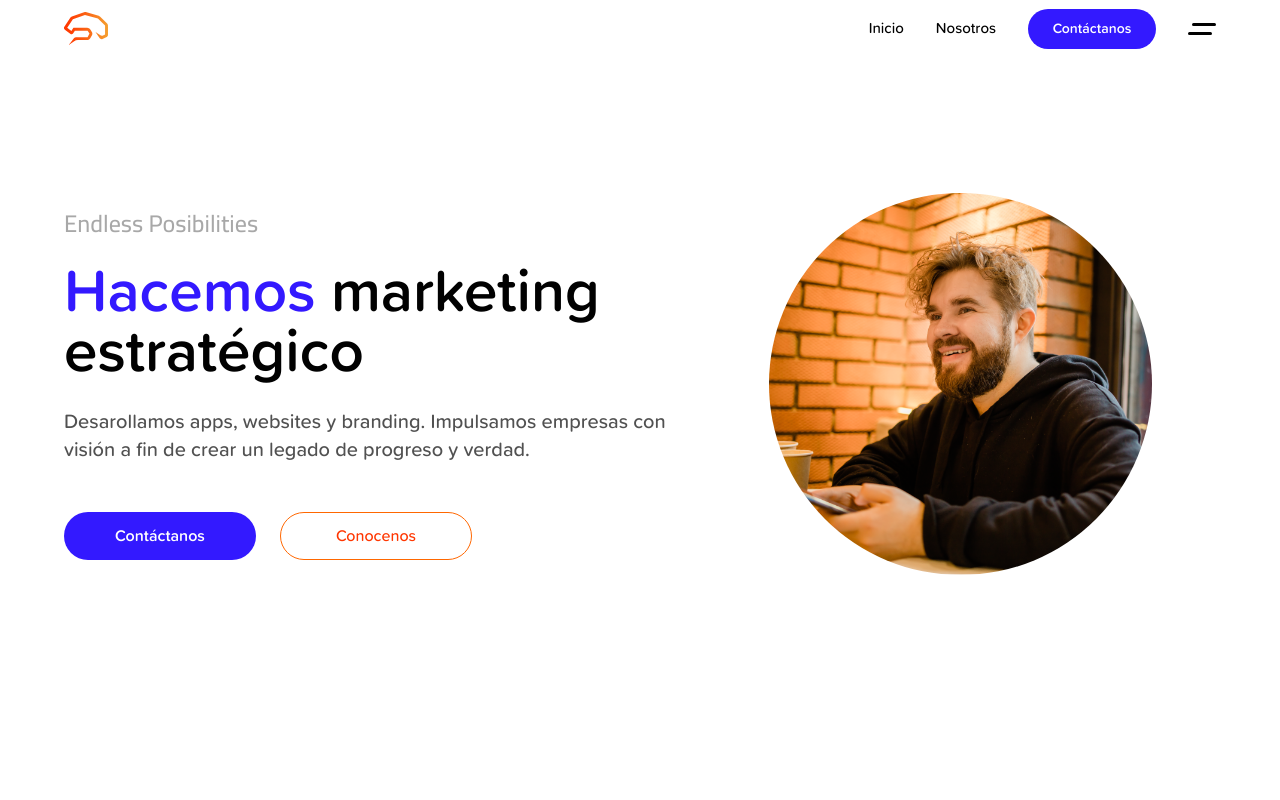
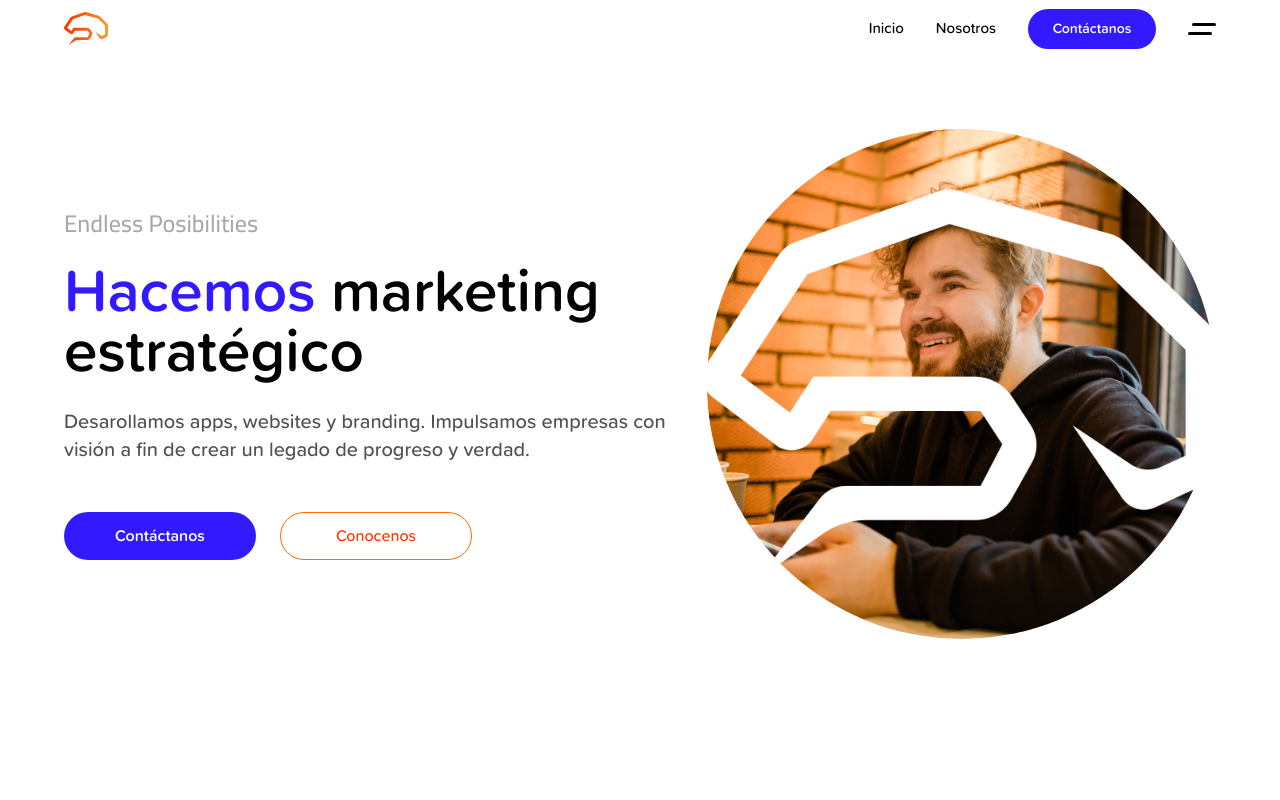
Before and after one commit to saufth/emah-dev, a Next.js app: page / in a window 1280 px wide. Shown: the top 800 px of the page. Built offline with nearby package versions, Linux system fonts and the light colour scheme.

Commit message:
Home hero image update

```diff
--- a/src/pages/index.tsx
+++ b/src/pages/index.tsx
@@ -38,7 +38,7 @@
                 </Link>
               </div>
             </div>
-            <div className='my-16 md:my-0 px-16 w-full md:w-[45%] grid place-content-center'>
+            <div className='my-16 md:my-0 px-16 md:px-0 w-full md:w-[45%] grid place-content-center'>
               <Image
                 alt='emah marketing solutions'
                 src='/images/sections/hero/home.png'
```
Also changed, not shown: public/images/sections/hero/home.png, public/images/sections/hero/homex.png (added).
